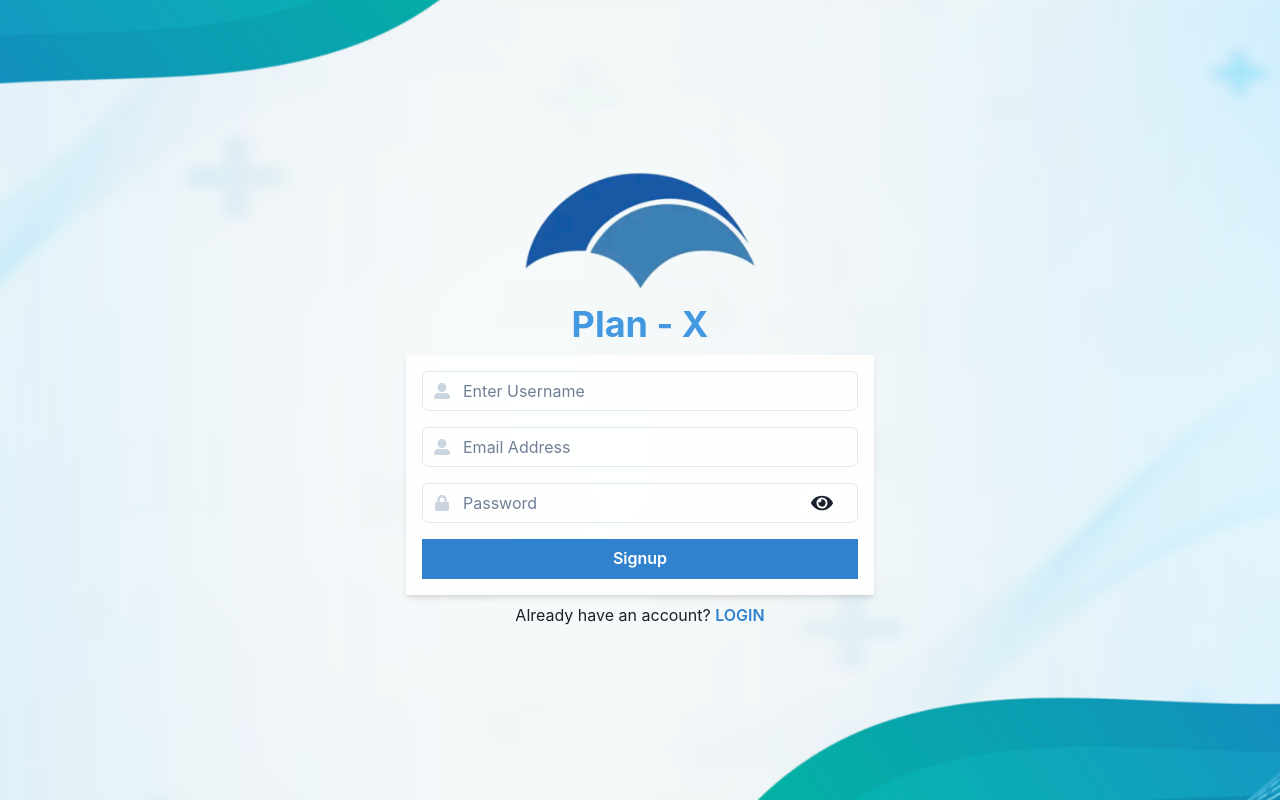
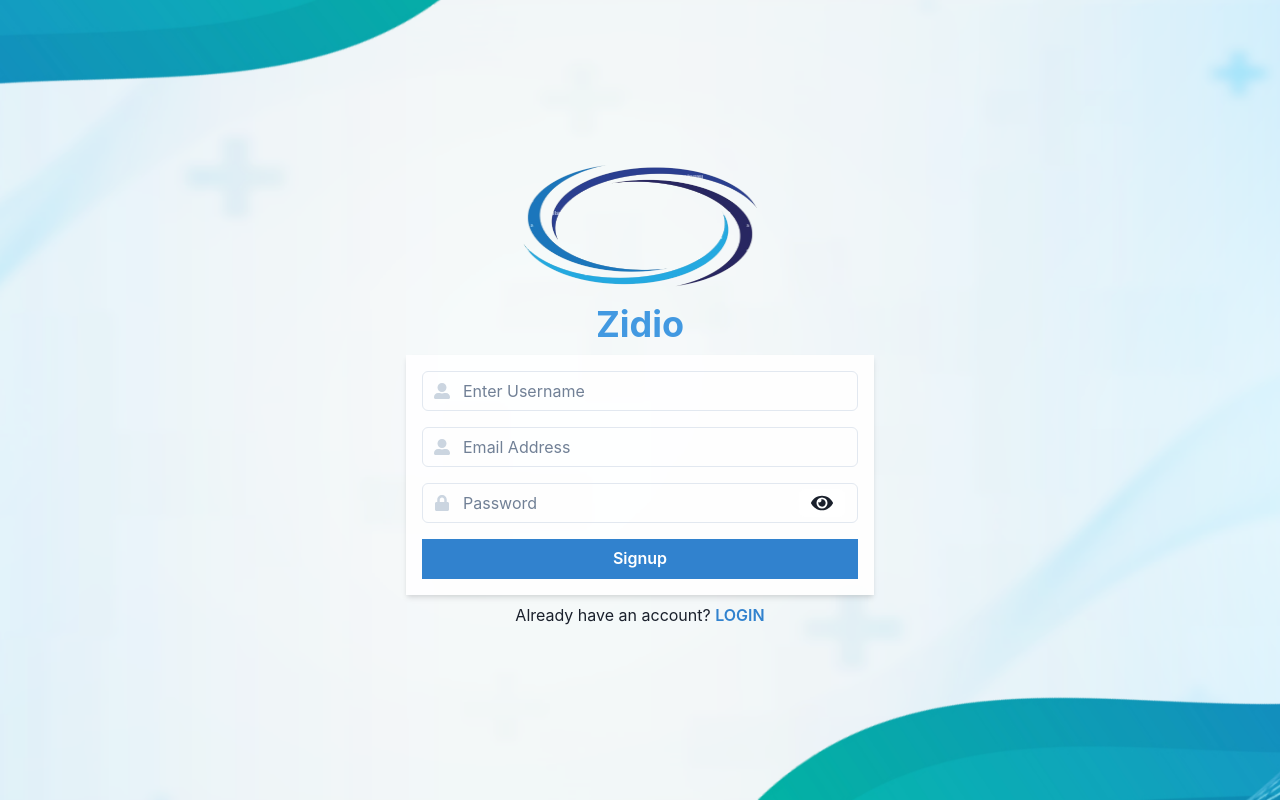
Before and after one commit to Manthan472003/Zidio-Project, a React (Vite) app in the folder Frontend/my-react-app/: page /signup in a window 1280 px wide. Built offline with nearby package versions, Linux system fonts and the light colour scheme.

Commit message:
`Update branding: replace "Plan - X" with "Zidio" in multiple files`

```diff
--- a/Frontend/my-react-app/src/components/Sidebar.jsx
+++ b/Frontend/my-react-app/src/components/Sidebar.jsx
@@ -195,7 +195,7 @@ const Sidebar = ({ onSectionAdded, onTaskAdded }) => {
           fontWeight="bold"
           ml={4}
         >
-          Plan - X
+          Zidio
         </Text>
       </Flex>
 
--- a/Frontend/my-react-app/src/screen/ResetPassword.jsx
+++ b/Frontend/my-react-app/src/screen/ResetPassword.jsx
@@ -100,7 +100,7 @@ const ResetPassword = () => {
                     width="50%"
                     height="130px"
                 />
-                <Heading color="blue.400">Plan - X</Heading>
+                <Heading color="blue.400">Zidio</Heading>
                 <Box minW={{ base: '90%', md: '468px' }}>
                     <form onSubmit={handleResetPassword}>
                         <Stack spacing={4} p="1rem" backgroundColor="whiteAlpha.900" boxShadow="md">
--- a/Frontend/my-react-app/src/screen/login.jsx
+++ b/Frontend/my-react-app/src/screen/login.jsx
@@ -109,7 +109,7 @@ const Login = () => {
           width="50%"
           height="130px"
         />
-        <Heading color="blue.400">Plan - X</Heading>
+        <Heading color="blue.400">Zidio</Heading>
         <Box minW={{ base: '90%', md: '468px' }}>
           <form onSubmit={handleLogin}>
             <Stack spacing={4} p="1rem" backgroundColor="whiteAlpha.900" boxShadow="md">
--- a/Frontend/my-react-app/src/screen/signup.jsx
+++ b/Frontend/my-react-app/src/screen/signup.jsx
@@ -47,7 +47,7 @@ const Signup = () => {
 
         const emailContent = {
           email: email,
-          subject: "Welcome to Plan - X!",
+          subject: "Welcome to Zidio",
           text: "Thank you for signing up!",
           html: '<h1>Welcome!</h1><p>Thank you for signing up. We are glad to have you as our Team Member !!</p>',
         };
@@ -94,7 +94,7 @@ const Signup = () => {
             width="50%"
             height="130px"
           />
-          <Heading color="blue.400">Plan - X</Heading>
+          <Heading color="blue.400">Zidio</Heading>
           <Box minW={{ base: '90%', md: '468px' }}>
             <form onSubmit={handleSubmit}>
               <Stack spacing={4} p="1rem" backgroundColor="whiteAlpha.900" boxShadow="md">
```
Also changed, not shown: Frontend/my-react-app/src/assets/logo.png.
